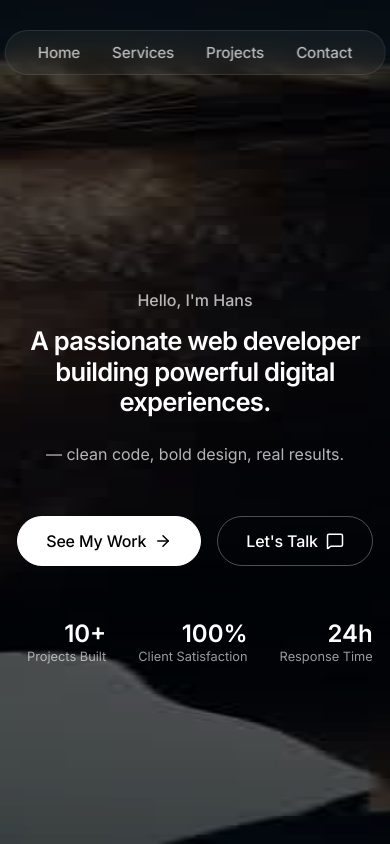
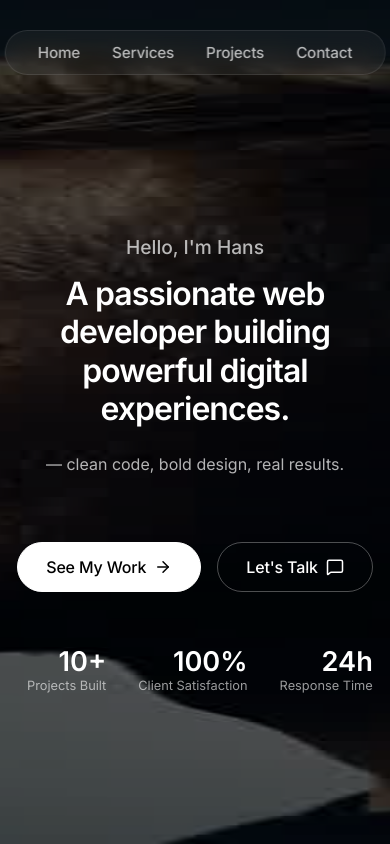
Before and after one commit to kristofihans/Webportofolio2, a React (Vite) app: page / in a window 390 px wide. Shown: the top 844 px of the page. Built offline with nearby package versions, Linux system fonts and the light colour scheme.

Commit message:
update 3

```diff
--- a/src/components/Hero.jsx
+++ b/src/components/Hero.jsx
@@ -18,13 +18,13 @@ export default function Hero() {
            transition={{ duration: 0.8, ease: [0.16, 1, 0.3, 1] }}
            className="hero-left"
         >
-          <div className="hero-greeting" style={{ color: 'rgba(255, 255, 255, 0.7)', marginBottom: '1rem', fontWeight: 500 }}>
+          <div className="hero-greeting" style={{ color: 'rgba(255, 255, 255, 0.7)', fontSize: '1.2rem', marginBottom: '1rem', fontWeight: 500 }}>
             Hello, I'm Hans
           </div>
           <h1>
             A passionate web developer building powerful digital experiences.
           </h1>
-          <p className="hero-desc" style={{ marginBottom: '1rem', maxWidth: '500px' }}>
+          <p className="hero-desc" style={{ fontSize: '1.25rem', marginBottom: '1rem', maxWidth: '500px' }}>
             — clean code, bold design, real results.
           </p>
         </motion.div>
@@ -49,16 +49,16 @@ export default function Hero() {
 
             <div style={{ display: 'flex', flexDirection: 'row', gap: '2rem', textAlign: 'right', flexWrap: 'wrap', justifyContent: 'flex-end' }}>
               <div>
-                <div className="hero-metric-val" style={{ fontWeight: 600, color: '#fff', marginBottom: '0.2rem', lineHeight: 1 }}>10+</div>
-                <div className="hero-metric-label" style={{ color: 'rgba(255,255,255,0.6)' }}>Projects Built</div>
+                <div className="metric-num" style={{ fontSize: '2.25rem', fontWeight: 600, color: '#fff', marginBottom: '0.2rem', lineHeight: 1 }}>10+</div>
+                <div className="metric-label" style={{ color: 'rgba(255,255,255,0.6)', fontSize: '0.9rem' }}>Projects Built</div>
               </div>
               <div>
-                <div className="hero-metric-val" style={{ fontWeight: 600, color: '#fff', marginBottom: '0.2rem', lineHeight: 1 }}>100%</div>
-                <div className="hero-metric-label" style={{ color: 'rgba(255,255,255,0.6)' }}>Client Satisfaction</div>
+                <div className="metric-num" style={{ fontSize: '2.25rem', fontWeight: 600, color: '#fff', marginBottom: '0.2rem', lineHeight: 1 }}>100%</div>
+                <div className="metric-label" style={{ color: 'rgba(255,255,255,0.6)', fontSize: '0.9rem' }}>Client Satisfaction</div>
               </div>
               <div>
-                <div className="hero-metric-val" style={{ fontWeight: 600, color: '#fff', marginBottom: '0.2rem', lineHeight: 1 }}>24h</div>
-                <div className="hero-metric-label" style={{ color: 'rgba(255,255,255,0.6)' }}>Response Time</div>
+                <div className="metric-num" style={{ fontSize: '2.25rem', fontWeight: 600, color: '#fff', marginBottom: '0.2rem', lineHeight: 1 }}>24h</div>
+                <div className="metric-label" style={{ color: 'rgba(255,255,255,0.6)', fontSize: '0.9rem' }}>Response Time</div>
               </div>
             </div>
           </div>
--- a/src/index.css
+++ b/src/index.css
@@ -183,22 +183,6 @@ p {
   justify-content: flex-end;
 }
 
-.hero-greeting {
-  font-size: 1.2rem;
-}
-
-.hero-desc {
-  font-size: 1.25rem;
-}
-
-.hero-metric-val {
-  font-size: 2.25rem;
-}
-
-.hero-metric-label {
-  font-size: 0.9rem;
-}
-
 /* Projects styling */
 .project-iframe-container {
   padding-top: 65%;
@@ -208,30 +192,16 @@ p {
   .hero-layout {
     flex-direction: column;
     justify-content: flex-start;
-    margin-top: 15vh;
-    padding-bottom: 2vh;
-    gap: 2rem;
+    margin-top: 15vh; /* Returned elements to the top */
+    padding-bottom: 5vh;
+    gap: 3rem;
   }
 
-  .hero-left h1 {
-    font-size: 1.6rem;
-  }
-
-  .hero-greeting {
-    font-size: 1rem;
-  }
-
-  .hero-desc {
-    font-size: 1rem;
-  }
-
-  .hero-metric-val {
-    font-size: 1.5rem;
-  }
-
-  .hero-metric-label {
-    font-size: 0.8rem;
-  }
+  .hero-greeting { fontSize: 1rem !important; }
+  .hero-left h1 { font-size: 2rem !important; }
+  .hero-desc { font-size: 1rem !important; }
+  .metric-num { font-size: 1.7rem !important; }
+  .metric-label { font-size: 0.8rem !important; }
 
   .project-iframe-container {
     padding-top: 130%; /* Much taller ratio for mobile */
```
